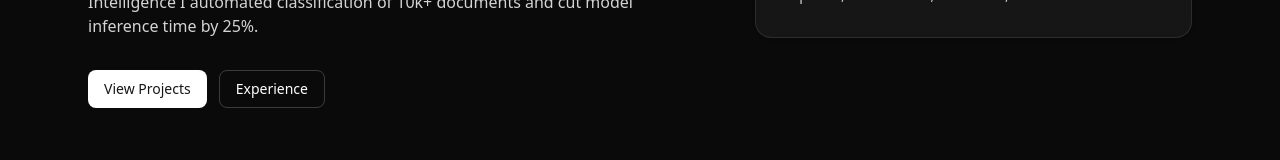
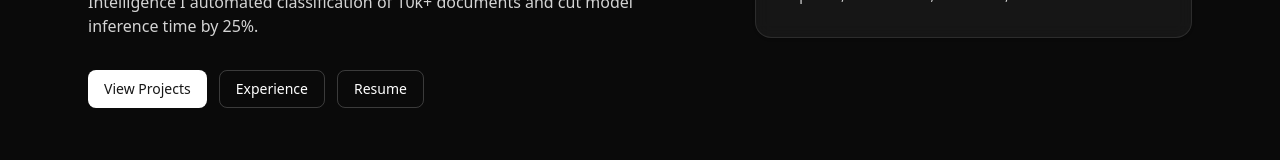
Before and after one commit to vedantsinha3/PersonalWebsite, a React (Vite) app: page / in a window 1280 px wide. Shown: the part 371-531 px from the top of the page. Built offline with nearby package versions, Linux system fonts and the light colour scheme.

Commit message:
Added resume

```diff
--- a/src/components/Hero.tsx
+++ b/src/components/Hero.tsx
@@ -18,6 +18,14 @@ function Hero() {
             <a href="#experience" className="inline-flex items-center rounded-lg border border-white/20 px-4 py-2 text-sm font-medium text-white">
               Experience
             </a>
+            <a
+              href="/resume.pdf"
+              target="_blank"
+              rel="noopener noreferrer"
+              className="inline-flex items-center rounded-lg border border-white/20 px-4 py-2 text-sm font-medium text-white hover:bg-white/10"
+            >
+              Resume
+            </a>
           </div>
         </div>
         <div className="md:col-span-5">
```
Also changed, not shown: 1 other file (tests, documents, lock files or other folders).
